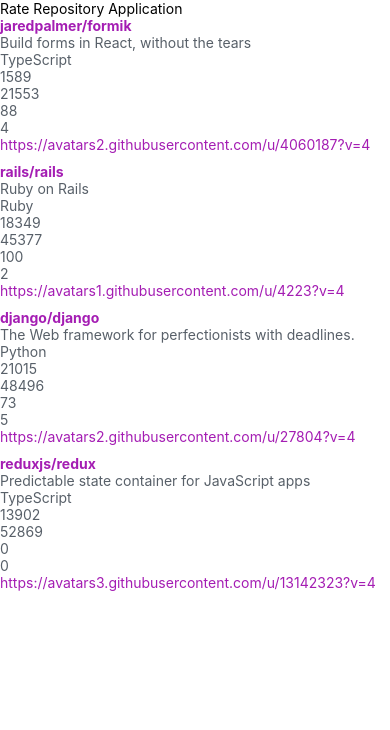
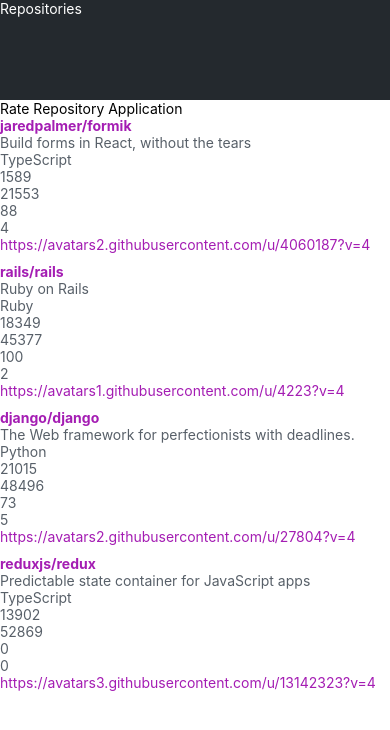
Before and after one commit to JulieBoberg/rate-repository-app, a React Native app: screen / in a window 390 px wide. Shown: the top 730 px of the page. Built offline with nearby package versions, Linux system fonts and the light colour scheme.

Commit message:
Started on app bar

```diff
--- /dev/null
+++ b/src/components/AppBar.jsx
@@ -0,0 +1,19 @@
+import React from 'react';
+import {Text, View, StyleSheet } from 'react-native';
+import Constants from 'expo-constants';
+
+const styles = StyleSheet.create({
+  container: {
+    paddingTop: Constants.statusBarHeight,
+    backgroundColor: '#24292e',
+    height: 100
+
+  },
+  // ...
+});
+
+const AppBar = () => {
+  return <View style={styles.container}><Text style={{color:'white'}}>Repositories</Text></View>;
+};
+
+export default AppBar;
--- a/src/components/Main.jsx
+++ b/src/components/Main.jsx
@@ -1,12 +1,12 @@
 import React from 'react';
-import Constants from 'expo-constants';
 import { Text, StyleSheet, View} from 'react-native';
+import AppBar from './AppBar';
 import RepositoryList from './RepositoryList';
 
 
 const styles = StyleSheet.create({
     container: {
-        marginTop: Constants.statusBarHeight,
+
         flexGrow: 1,
         flexShrink:1,
     },
@@ -14,12 +14,16 @@
 
 const Main =()=>{
     return(
+        <>
+        <AppBar />
         <View style={styles.container}>
+
             <Text>Rate Repository Application</Text>
 
             <RepositoryList />
 
         </View>
+        </>
     );
 };
 
```
